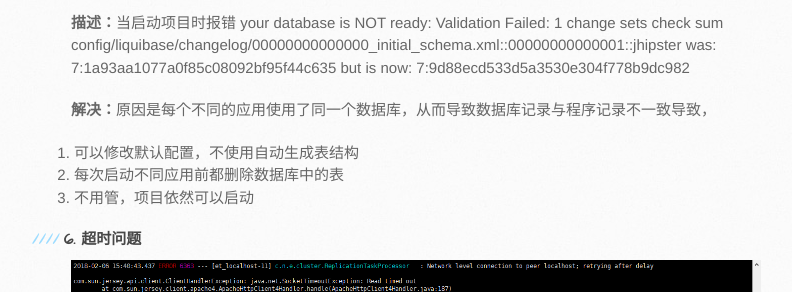
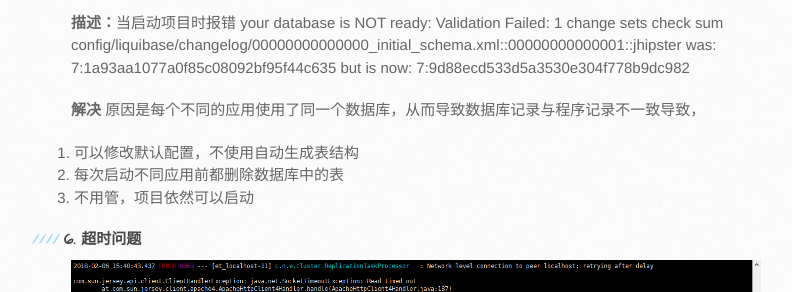
Before and after one commit to alleyz-favorite/alleyz-favorite.github.io, a Jekyll site: the page built from docs/jhipster/dd_jhipster.md, in a window 1280 px wide and 900 px high, scrolled down 8537 px. Shown: the part 159-451 px from the top of the window, without its empty margins (99-891 px from the left). Built offline with Jekyll 4.4.1, drawn with Linux system fonts in a browser that asks for light colours; our own code applies the rules of GitHub Pages for plain Markdown files.

```diff
--- a/docs/jhipster/dd_jhipster.md
+++ b/docs/jhipster/dd_jhipster.md
@@ -220,7 +220,7 @@ tar (child): bzip2: Cannot exec: No such file or directory
 your database is NOT ready: Validation Failed:
 1 change sets check sum          config/liquibase/changelog/00000000000000_initial_schema.xml::00000000000001::jhipster was: 7:1a93aa1077a0f85c08092bf95f44c635 but is now: 7:9d88ecd533d5a3530e304f778b9dc982
 
-**解决：**原因是每个不同的应用使用了同一个数据库，从而导致数据库记录与程序记录不一致导致，
+**解决** 原因是每个不同的应用使用了同一个数据库，从而导致数据库记录与程序记录不一致导致，
 1. 可以修改默认配置，不使用自动生成表结构
 2. 每次启动不同应用前都删除数据库中的表
 3. 不用管，项目依然可以启动
```
